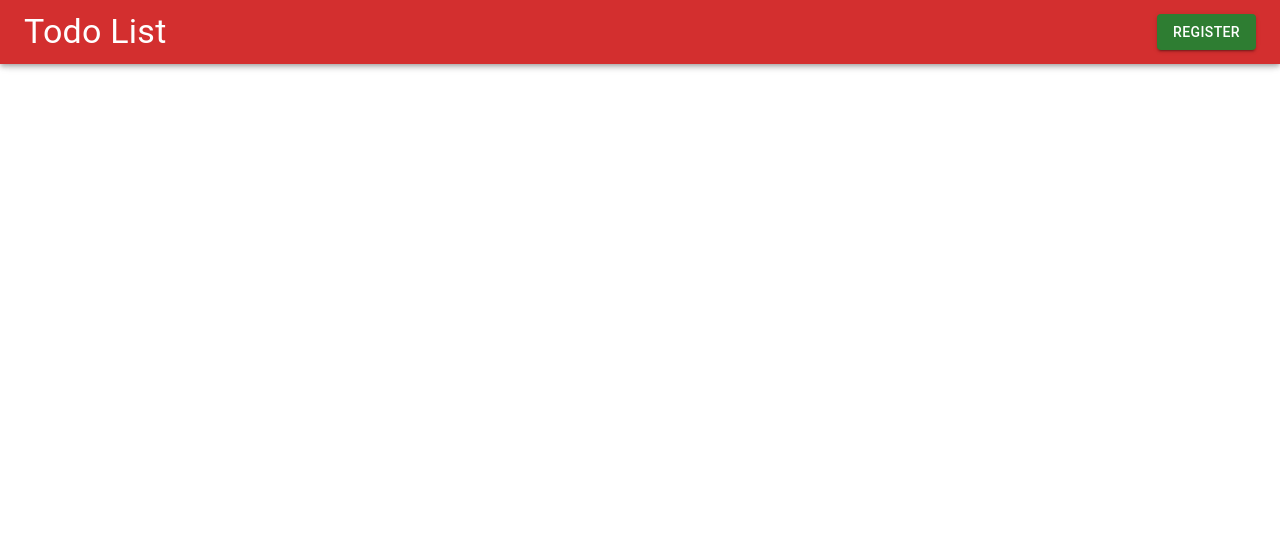
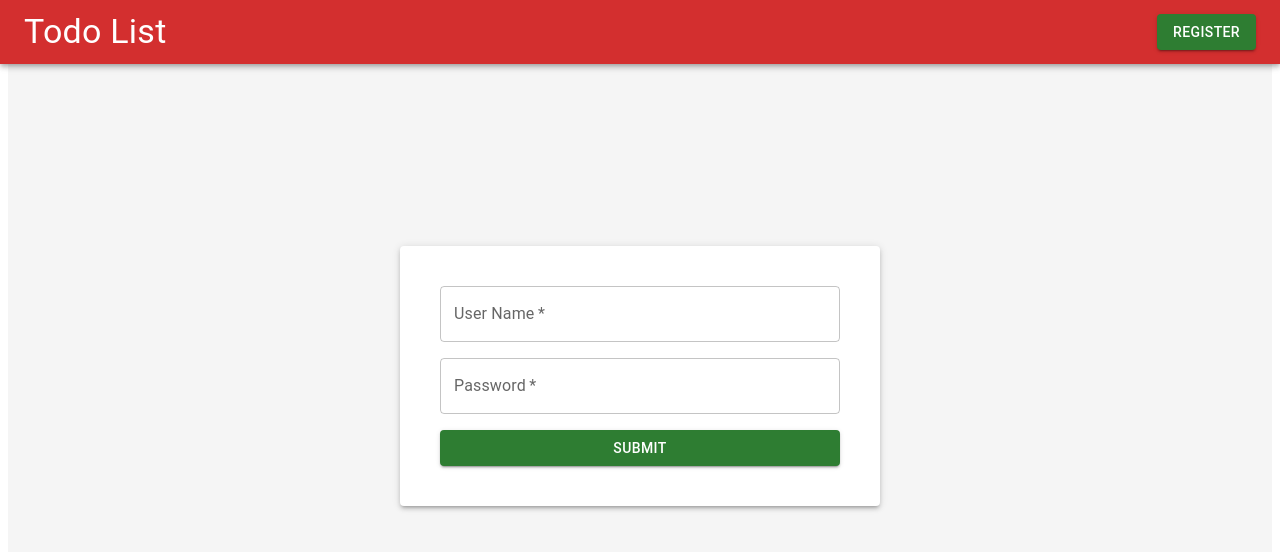
Before and after one commit to HosseinYasinzade/todolist-with-mui, a React (Vite) app: page / in a window 1280 px wide. Shown: the top 552 px of the page. Built offline with nearby package versions, Linux system fonts and the light colour scheme.

Commit message:
feat: create login ui

```diff
--- a/src/Components/Login.jsx
+++ b/src/Components/Login.jsx
@@ -1,10 +1,14 @@
 import AppBars from "./AppBars";
+import LoginForm from "./LoginForm";
 
 const Login = () => {
   return (
-    <header>
-      <AppBars />
-    </header>
+    <>
+      <header>
+        <AppBars />
+      </header>
+      <LoginForm />
+    </>
   );
 };
 
--- /dev/null
+++ b/src/Components/LoginForm.jsx
@@ -0,0 +1,40 @@
+import { TextField, Button, Box, Stack, Paper } from "@mui/material";
+
+const LoginForm = () => {
+  return (
+    <Box
+      sx={{
+        height: "calc(100vh - 64px)",
+        display: "flex",
+        justifyContent: "center",
+        alignItems: "center",
+        bgcolor: "#f5f5f5",
+      }}
+    >
+      <Paper elevation={3} sx={{ p: 5, width: 400 }}>
+        <form>
+          <Stack spacing={2}>
+            <TextField
+              label="User Name"
+              variant="outlined"
+              required
+              fullWidth
+            />
+            <TextField
+              label="Password"
+              variant="outlined"
+              type="password"
+              required
+              fullWidth
+            />
+            <Button variant="contained" color="success" fullWidth>
+              Submit
+            </Button>
+          </Stack>
+        </form>
+      </Paper>
+    </Box>
+  );
+};
+
+export default LoginForm;
```
